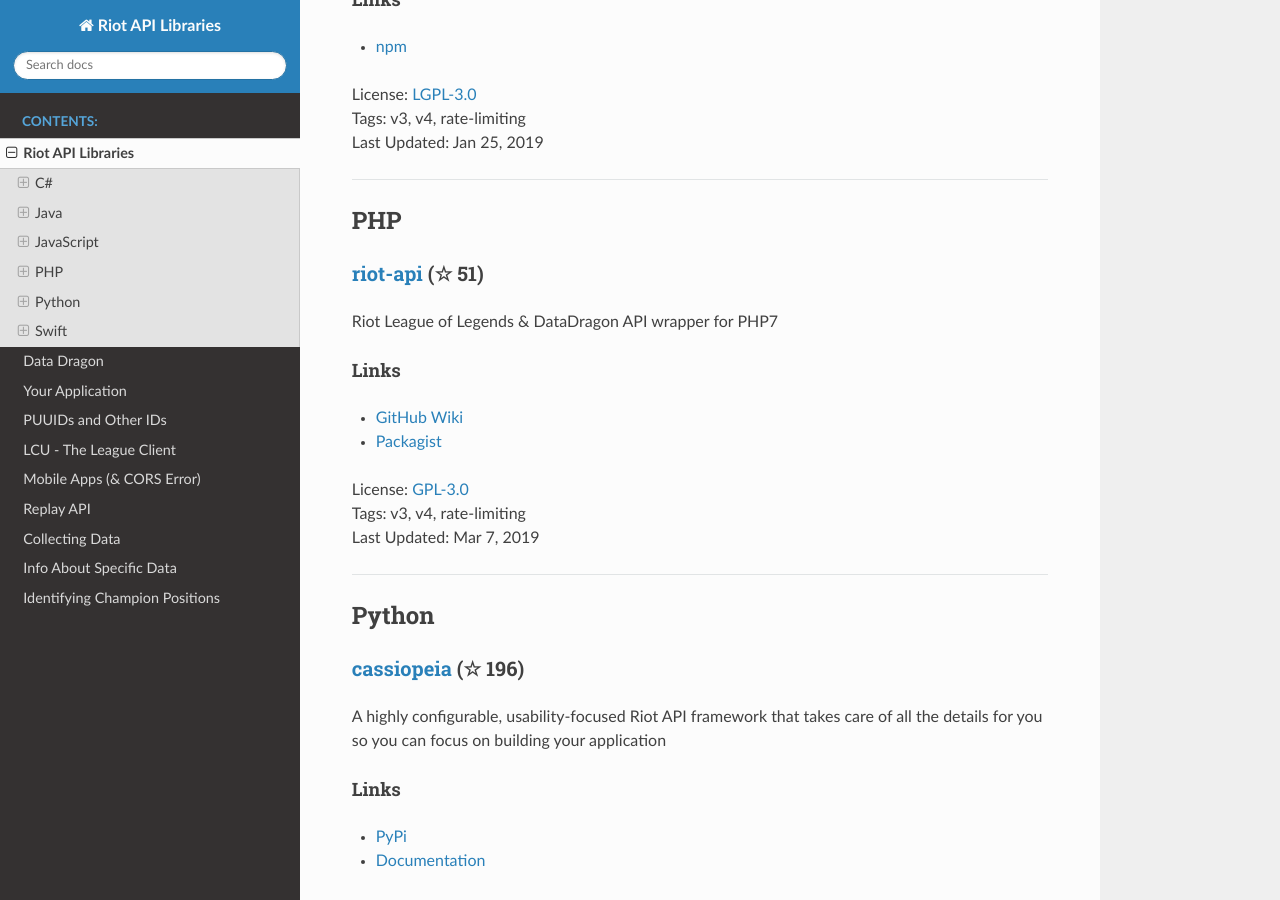
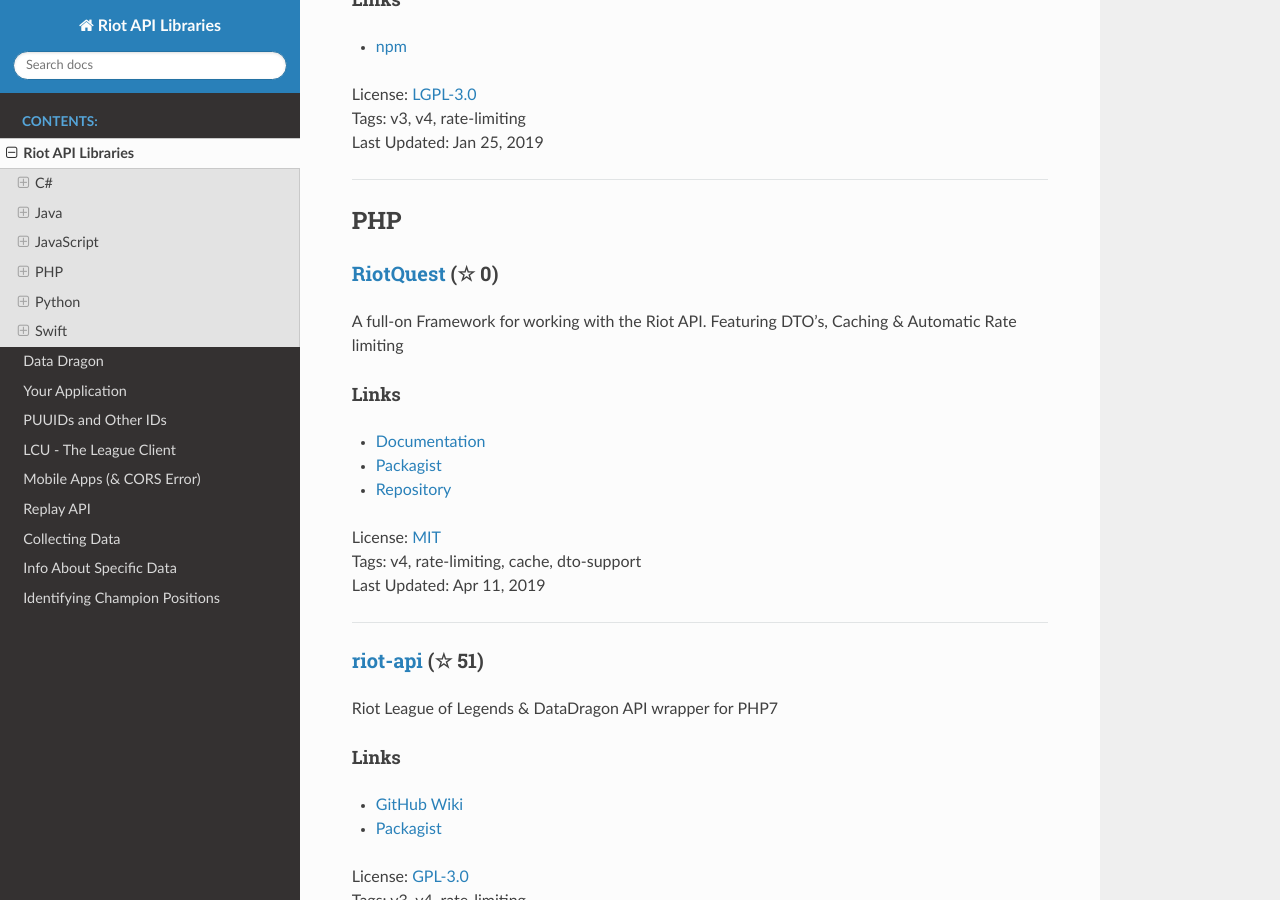
Before and after one commit to WxWatch/riot-api-libraries, a Sphinx documentation site: the page built from docs/libraries.rst, in a window 1280 px wide and 900 px high, scrolled down 2716 px. Built offline with Sphinx 7.4.7 and the Read the Docs theme 2.0.0, drawn with Linux system fonts in a browser that asks for light colours; pages that are not in the unit, such as notebooks, are missing from menus.

Commit message:
Travis update: Apr 2019 (Build 314)
[skip ci]

```diff
--- a/docs/libraries.rst
+++ b/docs/libraries.rst
@@ -135,6 +135,23 @@
 PHP
 ------------------------------------------
 
+`RiotQuest <https://github.com/supergrecko/RiotQuest>`_ (☆ 0)
+~~~~~~~~~~~~~~~~~~~~~~~~~~~~~~~~~~~~~~~~~~~~~~~~~~~~~~~~~~~~~~~~~~~~~~~~~~~~~~~~~~~~~~~~~~~~~~~~~~~~
+
+A full-on Framework for working with the Riot API. Featuring DTO's, Caching & Automatic Rate limiting
+
+Links
+::::::::::::::::
+
+- `Documentation <https://github.com/supergrecko/RiotQuest/wiki>`_
+- `Packagist <https://packagist.org/packages/supergrecko/riot-quest>`_
+- `Repository <https://github.com/supergrecko/RiotQuest>`_
+| License: `MIT <http://choosealicense.com/licenses/mit>`_
+| Tags: v4, rate-limiting, cache, dto-support
+| Last Updated: Apr 11, 2019
+
+-----------------
+
 `riot-api <https://github.com/dolejska-daniel/riot-api>`_ (☆ 51)
 ~~~~~~~~~~~~~~~~~~~~~~~~~~~~~~~~~~~~~~~~~~~~~~~~~~~~~~~~~~~~~~~~~~~~~~~~~~~~~~~~~~~~~~~~~~~~~~~~~~~~
 
```
